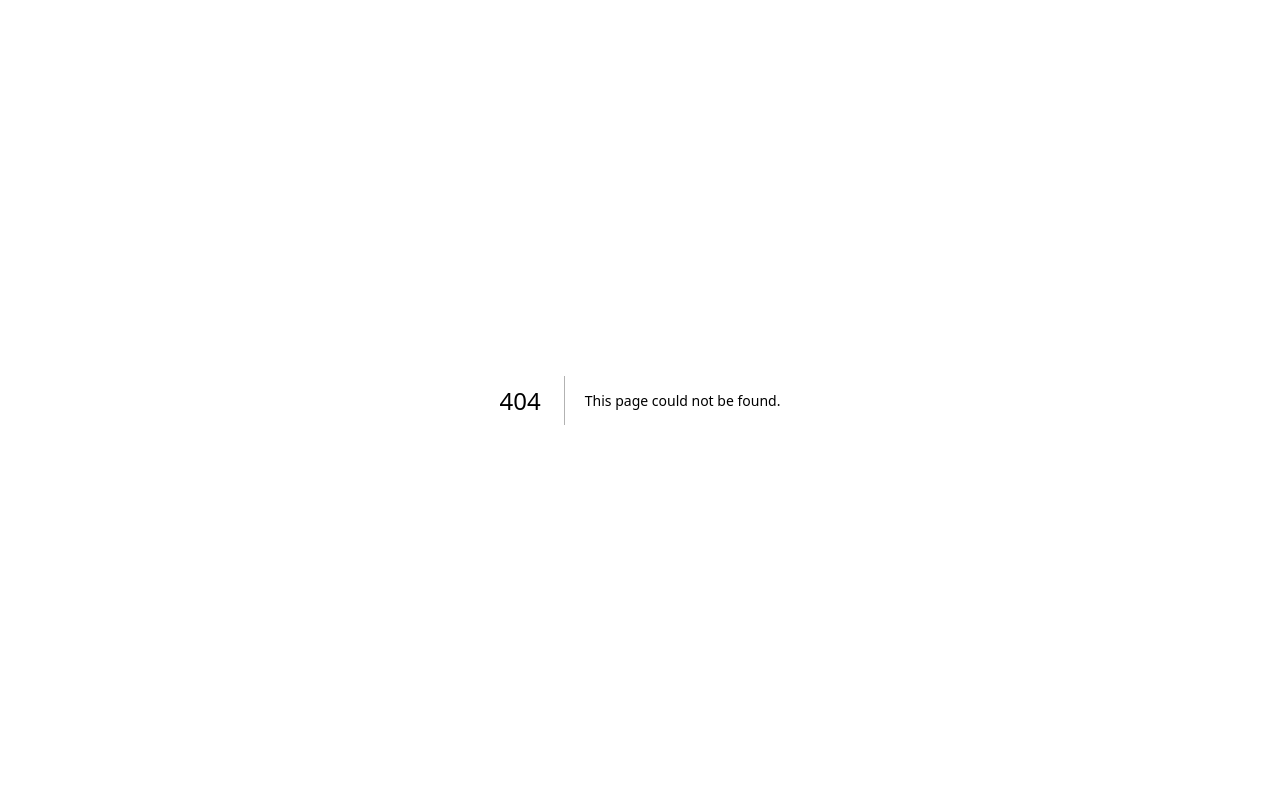
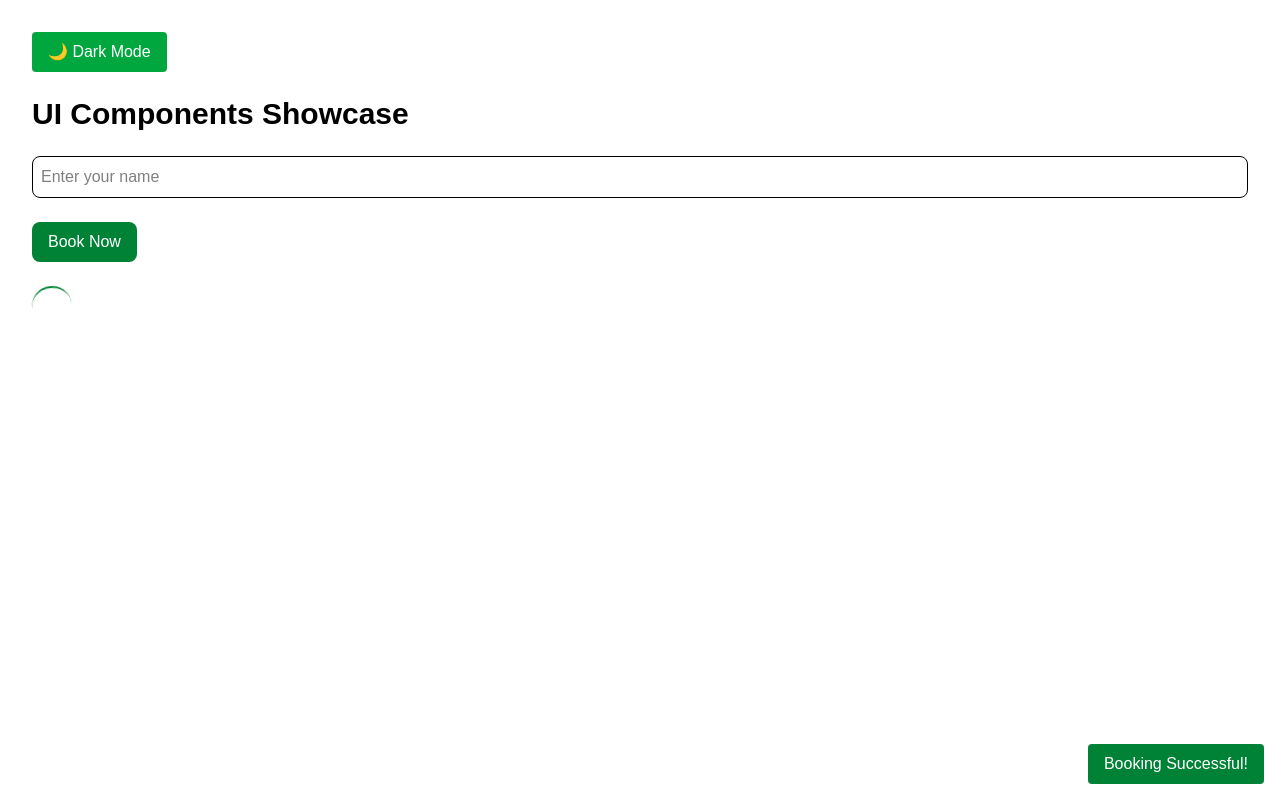
Before and after one commit to sumedhas889-hub/ecohaven-ai-tourism-platform, a Next.js app: page /showcase in a window 1280 px wide. Before the commit this address had no page. Built offline with nearby package versions, Linux system fonts and the light colour scheme.

Commit message:
feat: add reusable UI component library and showcase page

```diff
--- /dev/null
+++ b/app/components/ThemeToggle.jsx
@@ -0,0 +1,16 @@
+"use client";
+
+import { useState } from "react";
+
+export default function ThemeToggle() {
+  const [dark, setDark] = useState(false);
+
+  return (
+    <button
+      onClick={() => setDark(!dark)}
+      className="px-4 py-2 bg-green-600 text-white rounded"
+    >
+      {dark ? "☀️ Light Mode" : "🌙 Dark Mode"}
+    </button>
+  );
+}
--- /dev/null
+++ b/app/components/ui/Button.jsx
@@ -0,0 +1,16 @@
+/**
+ * Button Component
+ * @param {string} text
+ * @param {function} onClick
+ */
+
+export default function Button({ text, onClick }) {
+  return (
+    <button
+      onClick={onClick}
+      className="bg-green-700 text-white px-4 py-2 rounded-lg"
+    >
+      {text}
+    </button>
+  );
+}
--- /dev/null
+++ b/app/components/ui/Input.jsx
@@ -0,0 +1,14 @@
+/**
+ * Input Component
+ * @param {string} placeholder
+ */
+
+export default function Input({ placeholder }) {
+  return (
+    <input
+      type="text"
+      placeholder={placeholder}
+      className="border p-2 rounded-lg w-full"
+    />
+  );
+}
--- /dev/null
+++ b/app/components/ui/Loader.jsx
@@ -0,0 +1,9 @@
+/**
+ * Loader Component
+ */
+
+export default function Loader() {
+  return (
+    <div className="animate-spin rounded-full h-10 w-10 border-b-2 border-green-700"></div>
+  );
+}
--- /dev/null
+++ b/app/components/ui/Modal.jsx
@@ -0,0 +1,17 @@
+/**
+ * Modal Component
+ * @param {boolean} isOpen
+ * @param {string} title
+ */
+
+export default function Modal({ isOpen, title }) {
+  if (!isOpen) return null;
+
+  return (
+    <div className="fixed inset-0 flex items-center justify-center bg-black/50">
+      <div className="bg-white p-6 rounded-lg">
+        <h2 className="text-xl font-bold">{title}</h2>
+      </div>
+    </div>
+  );
+}
--- /dev/null
+++ b/app/components/ui/Toast.jsx
@@ -0,0 +1,12 @@
+/**
+ * Toast Component
+ * @param {string} message
+ */
+
+export default function Toast({ message }) {
+  return (
+    <div className="fixed bottom-4 right-4 bg-green-700 text-white px-4 py-2 rounded">
+      {message}
+    </div>
+  );
+}
--- /dev/null
+++ b/app/components/ui/index.jsx
@@ -0,0 +1,5 @@
+export { default as Button } from "./Button";
+export { default as Input } from "./Input";
+export { default as Modal } from "./Modal";
+export { default as Toast } from "./Toast";
+export { default as Loader } from "./Loader";
--- /dev/null
+++ b/app/showcase/page.js
@@ -0,0 +1,39 @@
+"use client";
+
+import { useState } from "react";
+import { Button, Input, Modal, Toast, Loader } from "../components/ui";
+
+export default function Showcase() {
+  const [darkMode, setDarkMode] = useState(false);
+
+  return (
+    <div
+      className={`min-h-screen p-8 space-y-6 ${
+        darkMode
+          ? "bg-gray-900 text-white"
+          : "bg-white text-black"
+      }`}
+    >
+      <button
+        onClick={() => setDarkMode(!darkMode)}
+        className="px-4 py-2 bg-green-600 text-white rounded"
+      >
+        {darkMode ? "☀️ Light Mode" : "🌙 Dark Mode"}
+      </button>
+
+      <h1 className="text-3xl font-bold">
+        UI Components Showcase
+      </h1>
+
+      <Input placeholder="Enter your name" />
+
+      <Button text="Book Now" />
+
+      <Loader />
+
+      <Modal isOpen={false} title="Sample Modal" />
+
+      <Toast message="Booking Successful!" />
+    </div>
+  );
+}
```
